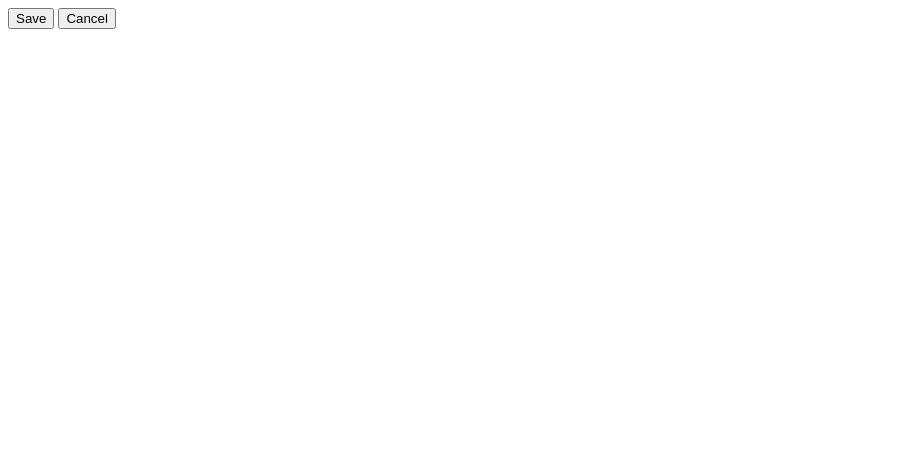
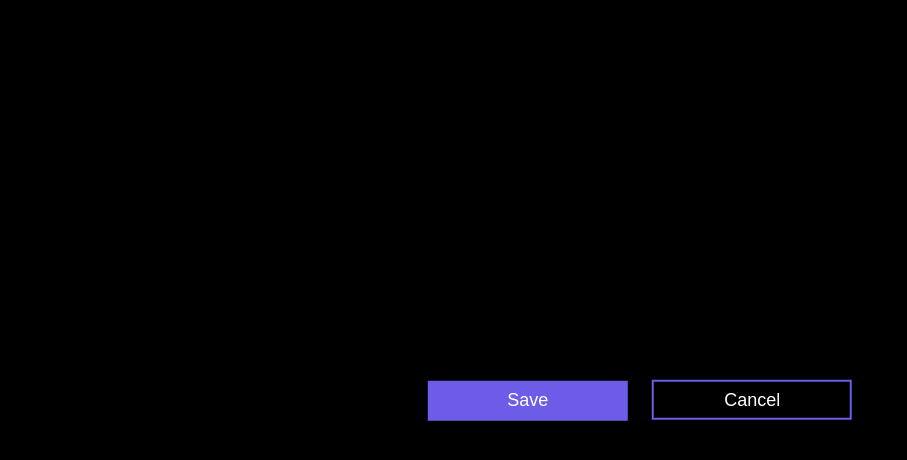
Before and after one commit to devnomi1/CSS3-codes, a plain HTML site: page Buttons/button.html in a window 1280 px wide. Shown: the whole page, without its empty margins (0-907 px from the left). Drawn offline with Linux system fonts and the light colour scheme.

Commit message:
created button hover effect

```diff
--- a/Buttons/button.css
+++ b/Buttons/button.css
@@ -0,0 +1,96 @@
+*,
+::after,
+::before {
+  margin: 0;
+  padding: 0;
+  box-sizing: border-box;
+}
+:root {
+  --primary-color: #6c5ce7;
+  --secondary-color: #2d3436;
+  --white-color: #fff;
+}
+
+body {
+  width: 100%;
+  height: 100vh;
+  font-family: 'Poppins', sans-serif;
+  background: #000;
+}
+
+.btn-container {
+  position: absolute;
+  top: 50%;
+  left: 50%;
+  transform: translate(-50%, -50%);
+}
+button {
+  padding: 8px 16px;
+  border: none;
+  width: 200px;
+  height: 40px;
+  font-size: 18px;
+  font-weight: 300;
+  background: none;
+}
+/* Button save style */
+.btn-save {
+  color: var(--white-color);
+  background: var(--primary-color);
+  transition: all 0.4s;
+  position: relative;
+  margin-right: 20px;
+}
+.btn-save::before,
+.btn-save::after {
+  content: '';
+  position: absolute;
+  width: 0;
+  height: 0;
+  transition: all 0.4s;
+}
+.btn-save::before {
+  top: 0px;
+  left: 0px;
+  border-top: 2px solid transparent;
+  border-left: 2px solid transparent;
+}
+
+.btn-save::after {
+  bottom: 0px;
+  right: 0px;
+  border-bottom: 2px solid transparent;
+  border-right: 2px solid transparent;
+}
+.btn-save:hover {
+  background: none;
+}
+.btn-save:hover::before,
+.btn-save:hover::after {
+  width: 100%;
+  height: 100%;
+  border-color: var(--primary-color);
+}
+
+/* Button Cancel */
+.btn-cancel {
+  color: var(--white-color);
+  border: 2px solid var(--primary-color);
+  position: relative;
+}
+.btn-cancel::before {
+  content: '';
+  width: 0;
+  position: absolute;
+  top: 0;
+  left: 0;
+  right: 0;
+  bottom: 0;
+  background: var(--primary-color);
+  z-index: -1;
+  transition: all 0.3s;
+}
+.btn-cancel:hover::before {
+  width: 100%;
+  height: 100%;
+}
--- a/Buttons/button.html
+++ b/Buttons/button.html
@@ -8,9 +8,9 @@
     <link rel="stylesheet" href="button.css" />
   </head>
   <body>
-    <div>
-      <button>Save</button>
-      <button>Cancel</button>
+    <div class="btn-container">
+      <button class="btn-save">Save</button>
+      <button class="btn-cancel">Cancel</button>
     </div>
   </body>
 </html>
```
